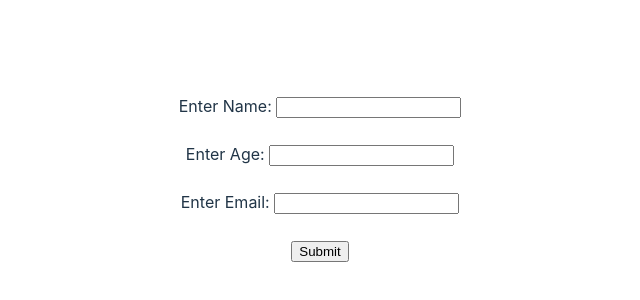
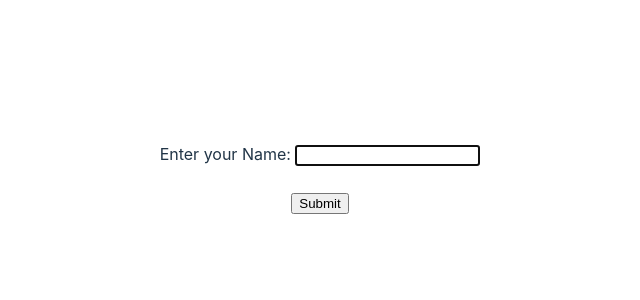
Before and after one commit to Muhammad-Sulman/ReactFirstApp, a React (Vite) app in the folder react-App1.0/: page / in a window 1280 px wide. Shown: the part 222-522 px from the top of the page, without its empty margins (320-960 px from the left). Built offline with nearby package versions, Linux system fonts and the light colour scheme.

Commit message:
51 | Callback Ref In React

```diff
--- a/react-App1.0/src/App.jsx
+++ b/react-App1.0/src/App.jsx
@@ -1,5 +1,6 @@
 import './App.css';
-import UnControlled_Comp from './UnControlled_Comp';
+import CallBackRef_Comp from './CallBackRef_Comp';
+// import UnControlled_Comp from './UnControlled_Comp';
 // import Stylesheet1 from './Stylesheet1';
 // import Stylesheet2 from './Stylesheet2';
 // import Externalcss from './Externalcss';
@@ -101,7 +102,8 @@ function App() {
           {/* <OtherInputs/> */}
           {/* <MultipleCheckBoxes/> */}
           {/* <Refs/> */}
-          <UnControlled_Comp/>
+          {/* <UnControlled_Comp/> */}
+          <CallBackRef_Comp/>
 
 
       </>
--- /dev/null
+++ b/react-App1.0/src/CallBackRef_Comp.jsx
@@ -0,0 +1,40 @@
+
+import React from 'react'
+
+export default class CallBackRef_Comp extends React.Component {
+
+    constructor(props) {
+        super(props)
+        this.nameRef = null;
+        this.setNameRef = (element) => {
+            this.nameRef = element;
+        }
+
+    }
+
+    componentDidMount(){
+        console.log(this.nameRef);
+        this.nameRef.focus();
+    }
+
+    handleSubmit = (e) => {
+        e.preventDefault();
+
+        this.nameRef.style.color = 'green';
+        this.nameRef.style.backgroundColor = 'white';
+        console.log("Name = ", this.nameRef.value);
+    }
+
+    render() {
+    return (
+            <div>
+                <form onSubmit={this.handleSubmit}>
+                    <label htmlFor="">Enter your Name: </label>
+                    <input type="text" ref={this.setNameRef} />
+                    <br /><br />
+                    <input type="submit" value="Submit" />
+                </form>
+            </div>
+        )
+    }
+}
```
